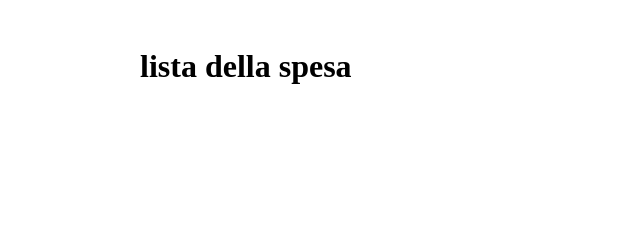
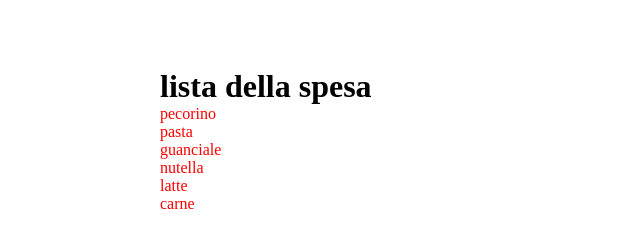
Before and after one commit to giuseppemaisto/js-lista-spesa, a plain HTML site: page index.html in a window 1280 px wide. Shown: the whole page, without its empty margins (0-640 px from the left). Drawn offline with Linux system fonts and the light colour scheme.

Commit message:
esercizio terminato

```diff
--- a/css/style.css
+++ b/css/style.css
@@ -7,6 +7,10 @@
 .container{
     width: 1000px;
     margin: 3rem auto;
+    padding: 20px;
+}
+li{
+    color: red;
 }
 .list{
     padding: 0px;
--- a/js/script.js
+++ b/js/script.js
@@ -0,0 +1,13 @@
+
+//definisco vettore
+const list = ['pecorino','pasta','guanciale','nutella','latte','carne']
+
+
+const spesa_list = document.querySelector(".list")
+let i = 0;
+while(i<list.length){
+    const li = document.createElement("li");
+    li.innerHTML = list[i];
+    spesa_list.append(li);
+    i++;
+}
```
